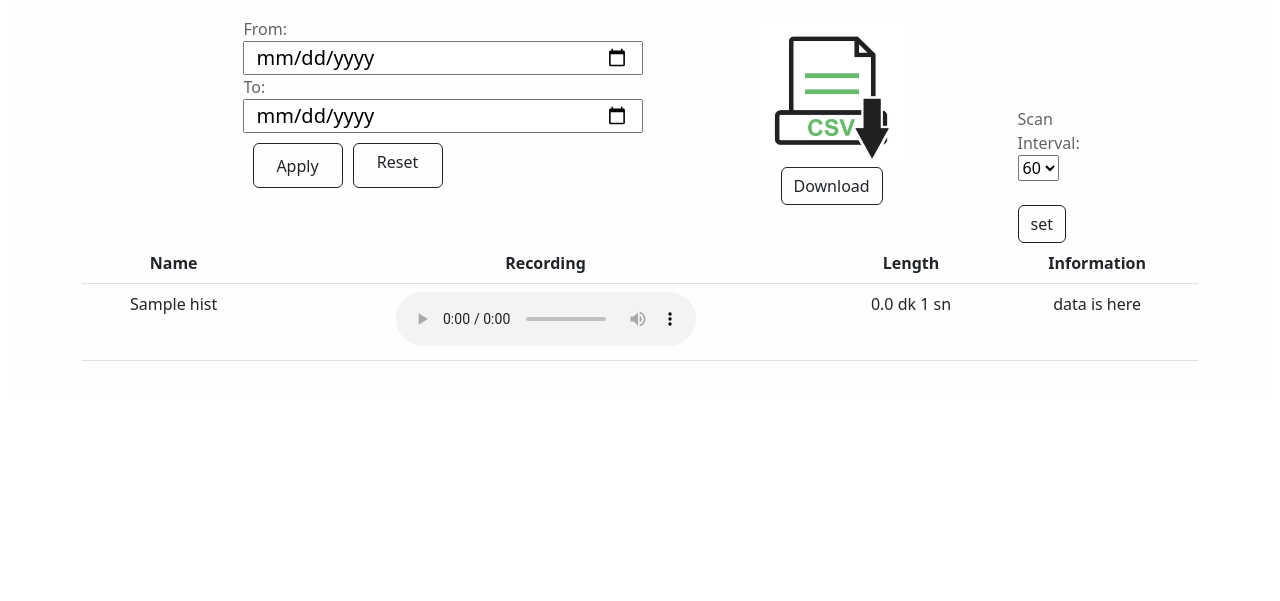
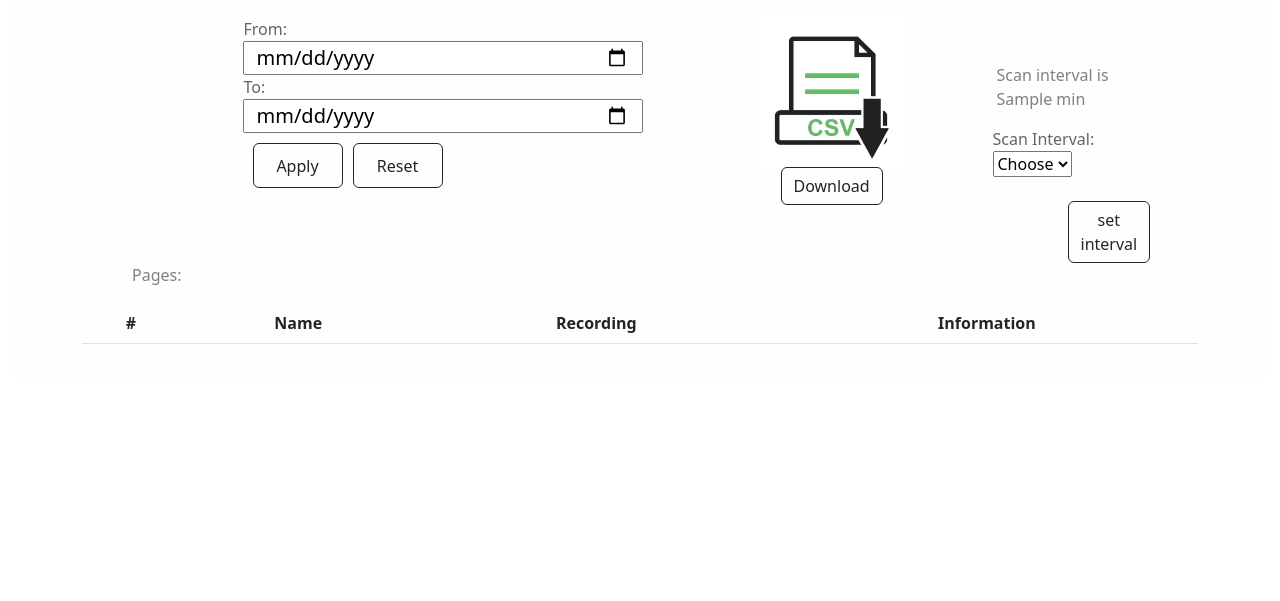
Before and after one commit to eminedrmsky/fm-scanner, a Flask app: template templates/recordings.html in a window 1280 px wide. Shown: the part 69-670 px from the top of the page. Run offline with Flask 2, Linux system fonts and the light colour scheme; the template is opened without the code that fills it: most values are stand-ins (such as "Sample title", 1, 10 or a date in 2020); lists and menus that the app fills with data are empty; some libraries are stand-ins or nearby versions.

Commit message:
24.11.2022

```diff
--- a/abe/support.py
+++ b/abe/support.py
@@ -108,7 +108,7 @@ def debugPrint (str,message,**options):
         crc = message[8+length]
         print ("HEADER = {}\tID = {}\tADDR = {}\tTYPE = {}\tCOMMAND = {}\tLENGTH = {}\tCRC = {}\n\tMESSAGE = {}".format(header,id,addr,typ,command,length,crc,mesaj))
     else:
-        print()
+        print(message)
 
 
 def messageFooter (str): # adds crc and footer \r\n to message
--- a/app.py
+++ b/app.py
@@ -78,6 +78,93 @@ def updateFrequencyList():
         print(e)
 
 
+def CSVHandler(CSVfilePath,pathTarget, tunnelName):
+    try:
+        wb, ws, fileName = manageCSV.createDeleteCSV(CSVfilePath,pathTarget, tunnelName)
+        CSVdata = data.query.all()
+        manageCSV.addDataHeader(wb,ws, fileName, CSVdata)
+        manageCSV.copyFile(CSVfilePath, pathTarget, fileName)
+    except Exception as e:
+        print(e)
+        print("CSV file cant be created")
+    return fileName
+
+def CSVFilterHandler(CSVfilePath, pathTarget, tunnelName, fromDate,toDate):
+    try:
+        wb, ws, fileName = manageCSV.createDeleteCSV(CSVfilePath, pathTarget, tunnelName)
+        filteredCSVdata =[]
+
+        CSVdatafilter = data.query.all()
+
+        for info in CSVdatafilter:
+            date = datetime.strptime(info.date, '%Y-%m-%d %H:%M:%S.%f')
+            if date >= fromDate and date <= toDate:
+                filteredCSVdata.append(info)
+        manageCSV.addDataHeader(wb,ws, fileName, filteredCSVdata)
+        manageCSV.copyFile(CSVfilePath, pathTarget, fileName)
+    except Exception as e:
+        print(e)
+        print("CSV file cant be created")
+    return fileName
+
+def mainpageGetdata():
+    items = status.query.all()
+    mediums = medium.query.all()
+    hists = records.query.all()
+    ismodule0Working = db.session.query(dinleme).filter(dinleme.var == 'record').one()
+    return items, mediums, hists, ismodule0Working
+
+def showRecordsGetdata():
+    hists = records.query.all()
+    modul0Interval = db.session.query(dinleme).filter(dinleme.var == 'interval').one()
+    ismodule0Working = db.session.query(dinleme).filter(dinleme.var == 'record').one()
+    return hists, modul0Interval, ismodule0Working
+
+def getFilterDates():
+    fromDatestr = request.form.get("from_Date")
+    fromDate = datetime.strptime( fromDatestr , '%Y-%m-%d')
+    toDatestr = request.form.get("to_Date")
+    toDate = datetime.strptime( toDatestr + " " + "23:59:59", '%Y-%m-%d %H:%M:%S')
+    return fromDate, toDate
+
+def filterHists(hists, fromDate, toDate):
+    newHists =[]
+    for hist in hists:
+        date = datetime.strptime(hist.name, '%Y-%m-%d %H:%M:%S')
+        if date >= fromDate and date <= toDate:
+            newHists.append(hist)
+    return newHists
+
+def changeModul0Interval(db):
+    interval = request.form.get("interval")
+    db.session.query(dinleme).filter(dinleme.var == 'interval').update({'stat': interval})
+    db.session.commit()
+    os.system("sudo systemctl restart fmStartRecording.service") # for recordings
+
+def getPages(hists):
+    pagenumber= int(len(hists)/100) +1
+    mod = int(len(hists)%100)
+    return pagenumber, mod
+
+def getPageEdges(pagenumber, mod):
+    try:
+        ClickedPage = int(request.form["recordpage"])
+    except Exception as e:
+        print(e)
+        ClickedPage = 0
+
+    if ClickedPage == (pagenumber-1) :
+        startrecord = ClickedPage *100
+        lastrecord = mod + startrecord
+    elif ClickedPage <= (pagenumber-1):
+        startrecord = ClickedPage *100
+        lastrecord = startrecord + 100
+    else:
+        startrecord = 0
+        lastrecord = startrecord + 100
+    return startrecord, lastrecord
+
+
 
 # SocketFlag = False ###https://stackoverflow.com/questions/48024720/python-how-to-check-if-socket-is-still-connected
 
@@ -125,12 +212,11 @@ def MainPage():
     #     return render_template("errorpage.html")
     global CurrentChannel
     Frequency_Scan.Module_1_One_Frequency(CurrentChannel)
-    items = status.query.all()
-    mediums = medium.query.all()
-    hists = records.query.all()
+    items, mediums, hists, ismodule0Working = mainpageGetdata()
     text = [item.freq for item in items]
     if request.method == 'POST':
         for task in request.form:
+            print(task)
             if task == 'next':
                 if (CurrentChannel+1) < len(items):
                     CurrentChannel = CurrentChannel + 1
@@ -159,50 +245,46 @@ def MainPage():
                         pass
                 Frequency_Scan.Module_1_One_Frequency(CurrentChannel)
 
-    return render_template('mainpage.html', items = items, CurrentChannel = CurrentChannel, mediums = mediums, text = text, hists = hists) #socketflagi buraya ekle
+    return render_template('mainpage.html', items = items, CurrentChannel = CurrentChannel, mediums = mediums, text = text, hists = hists,
+     ismodule0Working = ismodule0Working.stat) #socketflagi buraya ekle
 
 @app.route('/records', methods=['GET', 'POST'])
 def showRecords():
-    wb, ws, fileName = manageCSV.createDeleteCSV(CSVfilePath,pathTarget, tunnelName)
-    CSVdata = data.query.all()
-    manageCSV.addDataHeader(wb,ws, fileName, CSVdata)
-    manageCSV.copyFile(CSVfilePath, pathTarget, fileName)
-    hists = records.query.all()
+    fileName = CSVHandler(CSVfilePath,pathTarget, tunnelName)
+    hists, modul0Interval, ismodule0Working = showRecordsGetdata()
+    pagenumber, mod = getPages(hists)
+    startrecord =0
+    lastrecord = startrecord + 100
     if request.method == 'POST':
+        hists, modul0Interval, ismodule0Working = showRecordsGetdata()
         for task in request.form:
-            if task == 'interval':
-                interval = request.form.get("interval")
-                db.session.query(dinleme).filter(dinleme.var == 'interval').update({'stat': interval})
-                db.session.commit()
-                os.system("sudo systemctl restart fmStartRecording.service") # for recordings
-                return render_template('recordings.html', hists = hists, CSVfileName =CSVfilePath + fileName + ".xlsx")
+            print(task)
+
+            if task == 'set':
+                changeModul0Interval(db)
+                startrecord, lastrecord = getPageEdges(pagenumber, mod)
+                return render_template('recordings.html', hists = hists, CSVfileName =CSVfilePath + fileName + ".xlsx",
+                 modul0Interval = modul0Interval.stat, ismodule0Working = ismodule0Working.stat, pagenumber=pagenumber, startrecord= startrecord,lastrecord=lastrecord)
+
+            elif task == 'Apply':
+                fromDate, toDate = getFilterDates()
+                fileName = CSVFilterHandler(CSVfilePath, pathTarget, tunnelName, fromDate,toDate)
+                newHists =filterHists(hists, fromDate, toDate)
+                pagenumber, mod = getPages(newHists)
+                startrecord, lastrecord = getPageEdges(pagenumber, mod)
+                hists = newHists
+
+                return  render_template('recordings.html', hists = newHists,
+                 CSVfileName ="/home/pi/fm-scanner/fm-scanner/static/" + fileName + ".xlsx", modul0Interval = modul0Interval.stat,
+                  ismodule0Working = ismodule0Working.stat, pagenumber=pagenumber, startrecord= startrecord,lastrecord=lastrecord)
+
             else:
-                wb, ws, fileName = manageCSV.createDeleteCSV(CSVfilePath, pathTarget, tunnelName)
-                filteredCSVdata =[]
-                newHists =[]
-                fromDatestr = request.form.get("from_Date")
-                fromDate = datetime.strptime( fromDatestr , '%Y-%m-%d')
-                toDatestr = request.form.get("to_Date")
-                toDate = datetime.strptime( toDatestr + " " + "23:59:59", '%Y-%m-%d %H:%M:%S')
+                startrecord, lastrecord = getPageEdges(pagenumber, mod)
 
-                CSVdatafilter = data.query.all()
 
-                for info in CSVdatafilter:
-                    date = datetime.strptime(info.date, '%Y-%m-%d %H:%M:%S.%f')
-                    if date >= fromDate and date <= toDate:
-                        filteredCSVdata.append(info)
-
-                manageCSV.addDataHeader(wb,ws, fileName, filteredCSVdata)
-                for hist in hists:
-                    date = datetime.strptime(hist.name, '%Y-%m-%d %H:%M:%S')
-                    if date >= fromDate and date <= toDate:
-                        newHists.append(hist)
-
-                manageCSV.copyFile(CSVfilePath, pathTarget, fileName)
-
-                return  render_template('recordings.html', hists = newHists,  CSVfileName ="/home/pi/fm-scanner/fm-scanner/static/" + fileName + ".xlsx")
-
-    return render_template('recordings.html', hists = hists, CSVfileName = "/home/pi/fm-scanner/fm-scanner/static/" + fileName + ".xlsx")
+    return render_template('recordings.html', hists = hists,
+    CSVfileName = "/home/pi/fm-scanner/fm-scanner/static/" + fileName + ".xlsx" , modul0Interval = modul0Interval.stat,
+     ismodule0Working = ismodule0Working.stat, pagenumber=pagenumber,startrecord=startrecord,lastrecord=lastrecord)
 
 #############################################################API END POINTS##########################################################################################
 
--- a/modul0.py
+++ b/modul0.py
@@ -17,6 +17,7 @@ def get_interval(con,cursor): #databaseden dinleme komutu almak için
 interval = get_interval(con,cursor)
 print(interval)
 
+Frequency_Scan.Module_0()
 sleep(10)
 schedule.every(interval).minutes.do(Frequency_Scan.Module_0)
 
--- a/templates/base.html
+++ b/templates/base.html
@@ -79,11 +79,11 @@
             <ul class="navbar-nav me-auto mb-sm-0">
                 <li class="nav-item">
                     <a class="nav-link text-nowrap {% if request.path == '/' %} active {% endif %}"
-                       href="{{ url_for('MainPage') }}">Main Page</a>
+                       href="{{ url_for('MainPage') }}" onclick ="function(){document.body.style.cursor='wait'}">Main Page</a>
                 </li>
                 <li class="nav-item">
                     <a class="nav-link text-nowrap {% if request.path == '/records' %} active {% endif %}"
-                       href="{{ url_for('showRecords') }}">Records</a>
+                       href="{{ url_for('showRecords') }}" onclick ="function(){document.body.style.cursor='wait'}">Records</a>
                 </li>
             </ul>
         </div>
--- a/templates/recordings.html
+++ b/templates/recordings.html
@@ -18,13 +18,14 @@
                         </div>
 
                         <div class="row" >
-                            <button type="submit" value="Apply" id="Apply" name="'Apply" style=" width:90px;
+                            <button type="submit" value="Apply" id="Apply" name="Apply" style=" width:90px;
                                 height:45px; margin-left: 40px; margin-bottom: 30px; margin-top: 10px;"
-                                class="btn btn-outline-dark">Apply </button>
+                                class="btn btn-outline-dark" onclick="this.form.submit()">Apply </button>
                         </form>
-                            <a class="btn btn-outline-dark" style=" width:90px;
+
+                        <button type="submit" value="reset" id="reset" name="reset"class="btn btn-outline-dark" style=" width:90px;
                                         height:45px;margin-left: 10px; margin-bottom: 30px; margin-top: 10px;"
-                                href="{{ url_for('showRecords') }}">Reset</a>
+                                href="{{ url_for('showRecords') }}" onclick="this.form.submit()">Reset</button>
                         </div>
                     </div>
 
@@ -39,65 +40,98 @@
                             Download data recorded between chosen dates as CSV file <br>
                         </span>
                 </div>
-                <input class="btn btn-outline-dark" type="submit" id="Download" name="Download"
-                value="Download"  style="margin-left: 50px; ">
-                </input>
+                <button class="btn btn-outline-dark" type="submit" id="Download" name="Download"
+                value="Download"  style="margin-left: 50px; " onclick="this.form.submit()">Download
+            </button>
                   </a>
                 </div>
 
-               <div class="row" style="margin-top: 90px;  margin-left: 100px;">
+               <div class="row" style="margin-top: 30px;  margin-left: 75px;">
+
+                <p class=" d-flex flex-row p-2 m-2 justify-content-center" style='color: grey;'>
+                    Scan interval is {{modul0Interval}} min
+                </p>
                     <form action="#" method="post" id="interval_form">
                         <label for="interval">Scan Interval:</label>
                         <select name="interval" id="interval">
+                          <option selected disabled hidden>Choose</option>
+                          <option value="30">120</option>
+                          <option value="30">90</option>
                           <option value="60">60</option>
+                          <option value="30">45</option>
                           <option value="30">30</option>
                           <option value="15">15</option>
 
                         </select>
                         <br><br>
                         <button class="btn btn-outline-dark" type="submit" id="set" name="set"
-                                value="set" onclick = "showLoader()">set
+                                value="set" onclick="this.form.submit()" style=" margin-left: 75px;">set interval
                         </button>
 
                       </form>
             </div>
                 </div>
 
+                {% if ismodule0Working == 1  %}
+                <script>
+                        document.getElementById("set").disabled = true;
+                        document.getElementById("interval").disabled = true;
+                    </script>
+                {%endif%}
 
             </div>
+
+        <form method="POST" id="page-form">
+            <div class="btn-group-horizontal" role="group" style=" margin-left: 50px;">
+                <p  style='color: grey;'>
+                    Pages:
+                </p>
+                {% for page in range(pagenumber) %}
+                <input type="radio" class="btn-check" name="recordpage" autocomplete="off" id="{{page}}"
+                       value="{{ page }}" onclick="this.form.submit()">
+                <label class="btn btn-outline-dark" for="{{ page }}">
+                    {{ page }}
+                </label>
+                {% endfor %}
+            </div>
+        </form>
 
                 <table id = "recordings" class="table table-borderless table-responsive">
                     <thead>
                     <tr class="border-bottom text-center">
+                        <th scope="col">#</th>
                         <th scope="col">Name </th>
                         <th scope="col">Recording</th>
-                        <th scope="col">Length</th>
                         <th scope="col">Information</th>
                     </tr>
                     </thead>
+                    {% set counter = 0 %}
                     <tbody>
-                    {% for hist in hists %}
-                    <tr class="border-bottom text-center">
-                        <td>{{hist.name}}</td>
-                        {% set file_name = hist.name +'.wav' %}
+
+                    {% for record in range(startrecord, lastrecord) %}
+                    <tr id = "hist-row-{{ loop.index }}" class="border-bottom text-center">
+                        <th scope="row"> {{ loop.index + startrecord}} </th>
+                        <td>{{hists[record].name}}</td>
+                        {% set file_name = hists[record].name +'.wav' %}
                         <td>
                             <audio controls>
                                 <source src="{{ url_for( 'static' , filename= file_name ) }}" type="audio/wav">
                             </audio>
                         </td>
-                        {% set second = hist.length%60 %}
-                        {% set minute = (hist.length-second)/60 %}
-                        <td>{{minute}} dk {{second}} sn</td>
                         <td class="hoverable">
 
                             <span class="hoverable__main">
                                 data is here
                             </span>
                             <span class="hoverable__tooltip">
-                                {{hist.info}}
+                                {{hists[record].info}}
                             </span>
 
                         </td>
+                        <td>
+                        <a href="#"><img alt="Delete" title="Delete" style="margin: 2px;" src="/static/media/logo/trash.png" height="24" width="24" onclick="deleteRecording({{ loop.index }});"></a>
+                        <a href="#"><img alt="Download" title="Download" style="margin: 2px;" src="/static/media/logo/download.png" height="24" width="24" onclick="deleteRecording({{ loop.index }});"></a>
+                    </td>
                     </tr>
                     {%endfor%}
                     </tbody>
@@ -161,59 +195,29 @@
 
 <script>
 
-        const download = function (data) {
+        $('form').submit(function () {
+        document.body.style.cursor='wait'
+        var form1 = $('#interval_form');
+        console.log(form1);
+        form1.find('input[type="submit"], button[type="submit"], input[type="radio"]').each(function (index) {
+            // Create a disabled clone of the submit button
+            $(this).clone(false).removeAttr('id').prop('disabled', true).insertBefore($(this));
 
-            // Creating a Blob for having a csv file format
-            // and passing the data with type
-            const blob = new Blob([data], { type: 'text/csv' });
+            // Hide the actual submit button and move it to the beginning of the form
+            $(this).hide();
+            form1.prepend($(this));
+        });
+        var form2 = $('#filter_form');
+        console.log(form2);
+        form2.find('input[type="submit"], button[type="submit"], input[type="radio"]').each(function (index) {
+            // Create a disabled clone of the submit button
+            $(this).clone(false).removeAttr('id').prop('disabled', true).insertBefore($(this));
 
-            // Creating an object for downloading url
-            const url = window.URL.createObjectURL(blob)
-
-            // Creating an anchor(a) tag of HTML
-            const a = document.createElement('a')
-
-            // Passing the blob downloading url
-            a.setAttribute('href', url)
-
-            // Setting the anchor tag attribute for downloading
-            // and passing the download file name
-            a.setAttribute('download', 'download.csv');
-
-            // Performing a download with click
-            a.click()
-        }
-
-        const csvmaker = function (data) {
-
-            // Empty array for storing the values
-            csvRows = [];
-
-            // Headers is basically a keys of an
-            // object which is id, name, and
-            // profession
-             const headers = ['name', 'length', 'info'];
-
-            // As for making csv format, headers
-            // must be separated by comma and
-            // pushing it into array
-             csvRows.push(headers);
-
-            // Pushing Object values into array
-            // with comma separation
-            const values = Object.values(data).join(',');
-            csvRows.push(values)
-
-            // Returning the array joining with new line
-            return csvRows.join('\n')
-        }
-
-        const get = async function () {
-            var data = '{{hists}}'
-            const csvdata = csvmaker(data);
-            download(csvdata);
-        }
-
+            // Hide the actual submit button and move it to the beginning of the form
+            $(this).hide();
+            form2.prepend($(this));
+        });
+        });
 
 
 </script>
```
Also changed, not shown: abe/audio_streaming/audio_record.py (+15 -3 lines), abe/frequency.py (+14 -7 lines), abe/main.py (+2 -30 lines), templates/mainpage.html (+23 -1 lines), abe/get_status.db, static/media/logo/download.png (added), static/media/logo/trash.png (added), 2 other files.
